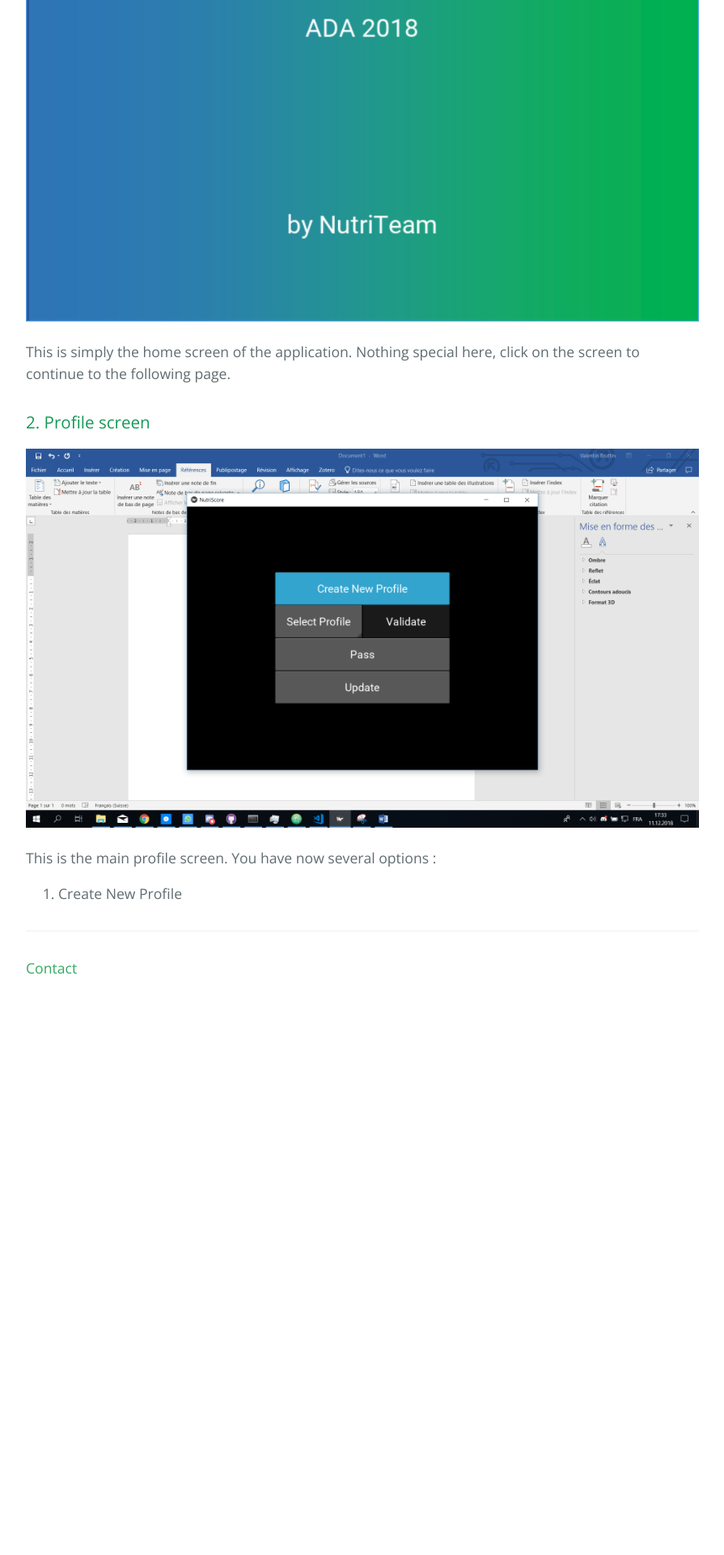
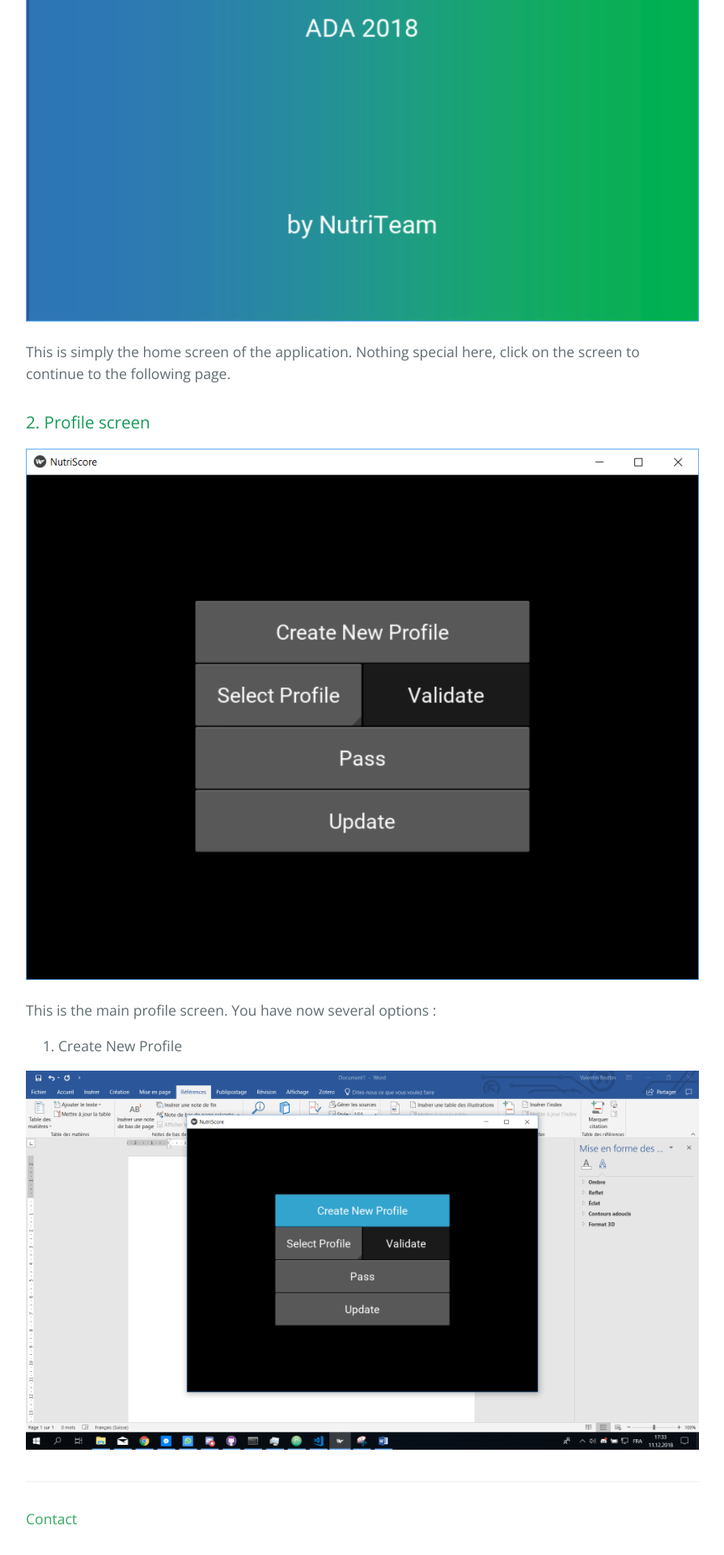
Before and after one commit to NutriTeam/Nutri_Score, a Jekyll site: the page built from app.md, in a window 1280 px wide. Shown: the part 1237-3157 px from the top of the page at 81% size, without its empty margins (192-1087 px from the left). Built offline with Jekyll 4.4.1, drawn with Linux system fonts in a browser that asks for light colours; our own code applies the rules of GitHub Pages for plain Markdown files; before the commit the page ends 2477 px from its top, so only the background shows below that.

Commit message:
Update app.md

```diff
--- a/app.md
+++ b/app.md
@@ -24,8 +24,10 @@ This is simply the home screen of the application. Nothing special here, click o
 
 ### 2. Profile screen
 
-![png](./image/screen_profile_new.png)
+![png](./image/screen_profile.png)
 
 This is the main profile screen. You have now several options :
 
 1. Create New Profile
+
+![png](./image/screen_profile_new.png)
```
